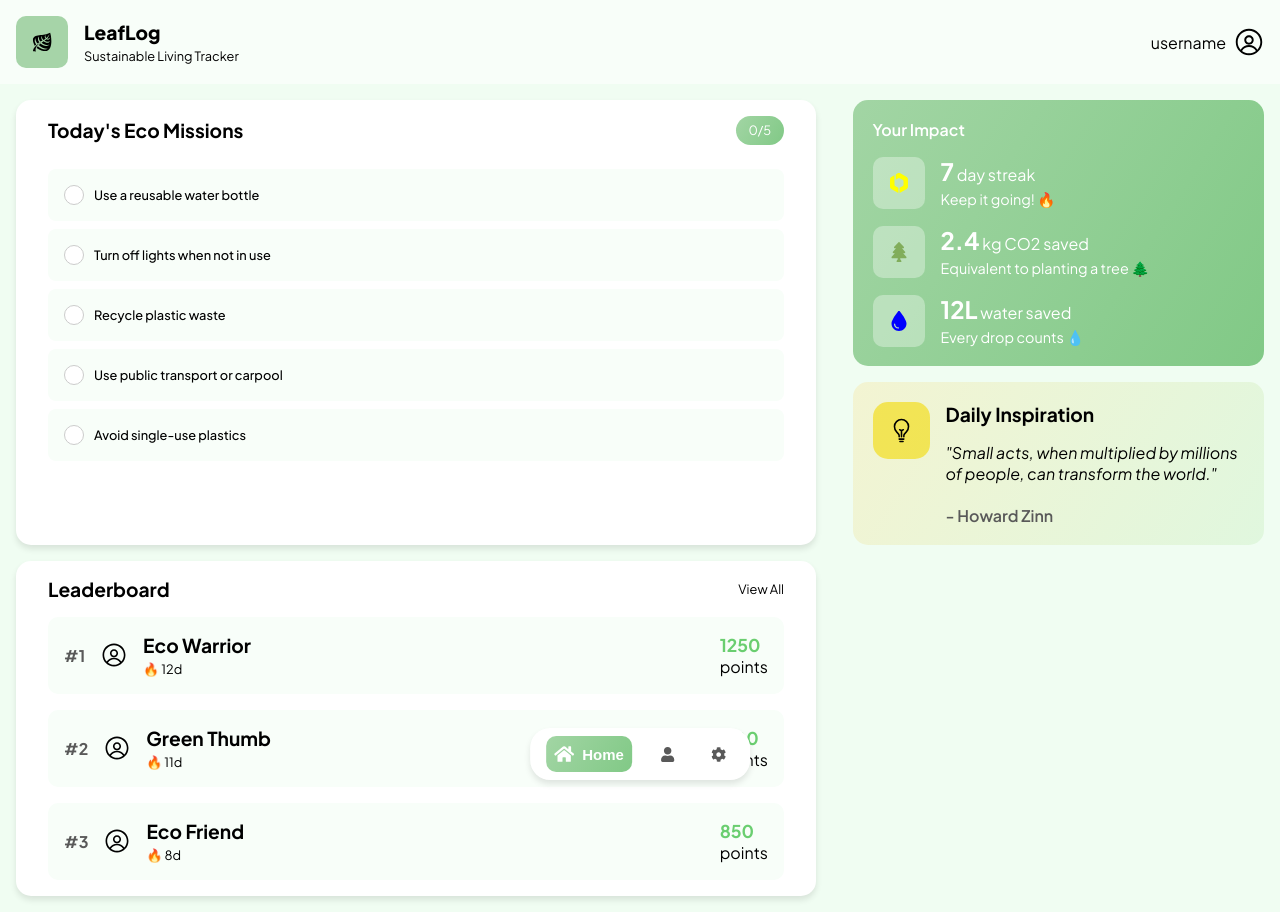
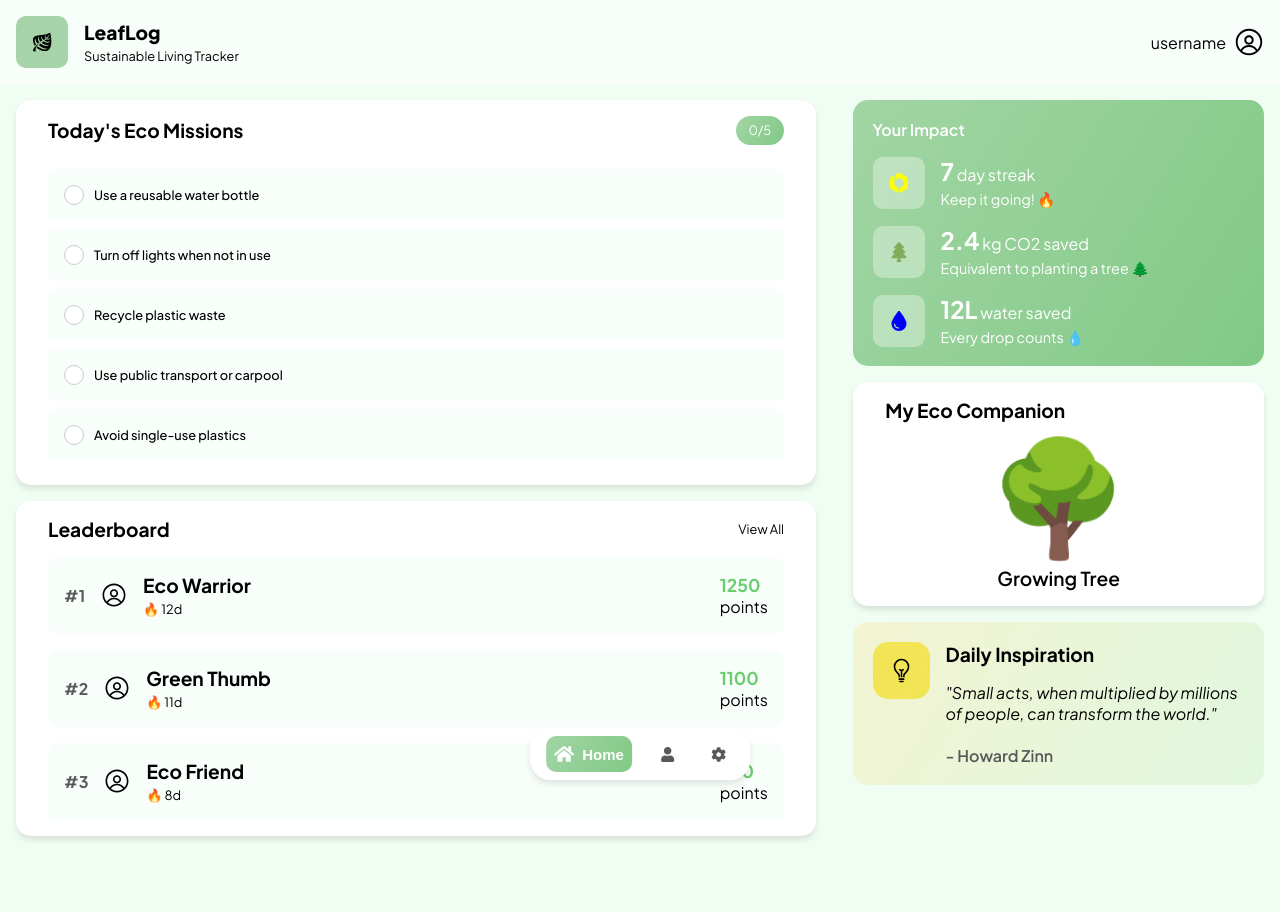
Before and after one commit to typshi-aswin/leaflog, a React (Vite) app: page /home in a window 1280 px wide. After the commit the page ends 852 px from the top, so only its background shows below. Built offline with nearby package versions, Linux system fonts and the light colour scheme.

Commit message:
feat: home page completed

```diff
--- a/src/application/home/Home.module.css
+++ b/src/application/home/Home.module.css
@@ -15,15 +15,21 @@
 
 }
 
-.innerContainer {
+.innerContainerOne {
     display: flex;
     flex-direction: column;
-    gap:1rem;
+    gap: 1rem;
+}
+
+.innerContainerTwo {
+    display: flex;
+    flex-direction: column;
+    gap: 1rem;
 }
 
 @media screen and (max-width: 700px) {
     .backgroundContainer {
-        display:flex;
+        display: flex;
         flex-direction: column;
     }
 }
--- a/src/application/home/Home.tsx
+++ b/src/application/home/Home.tsx
@@ -5,18 +5,22 @@ import ImpactCard from "./ui/ImpactCard/ImpactCard";
 import InspirationCard from "./ui/InspirationCard/InspirationCard";
 import ButtonBar from "../../components/ButtonBar/ButtonBar";
 import LeaderboardCard from "./ui/LeaderboardCard/LeaderboardCard";
+import EcoCompanionCard from "./ui/EcoCompanionCard/EcoCompanionCard";
 
 function Home() {
     return(
        <>
        <Navbar />
        <div className={styles.backgroundContainer}>
+        <div className={styles.innerContainerOne}>
         <EcoMissions />
-        <div className={styles.innerContainer}>
+         <LeaderboardCard />
+         </div>
+        <div className={styles.innerContainerTwo}>
         <ImpactCard />
+        <EcoCompanionCard />
         <InspirationCard />
         </div>
-        <LeaderboardCard />
        </div>
        <ButtonBar />
        </>
--- a/src/application/home/ui/EcoMissionsCard/EcoMissions.module.css
+++ b/src/application/home/ui/EcoMissionsCard/EcoMissions.module.css
@@ -7,6 +7,7 @@
     max-width: 50rem;
     padding: 1rem 2rem;
     box-shadow: 0 4px 6px rgba(0, 0, 0, 0.1);
+    max-height: 30rem;
 }
 
 .textContainer {
```
